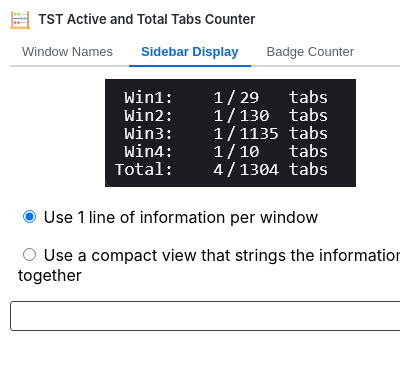
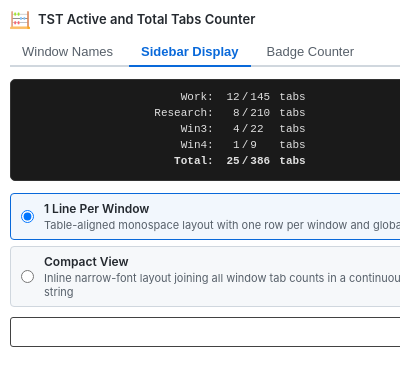
Before and after one commit to irvinm/TST-Active-and-Total-Tabs-Counter, a browser extension: page popup.html in a window 400 px wide. Both pictures are taken after a click on the button "Sidebar Display". Shown: the top 386 px of the page. Drawn offline with Linux system fonts and the light colour scheme.

Commit message:
Rework Sidebar Display with live text preview and remove obsolete images
- Replace static preview images in "Sidebar Display" tab with a live text representation matching TST sidebar rendering:
  - Demonstrates 4 sample windows (2 with custom names `Work` and `Research`, and 2 default `Win3`/`W3` and `Win4`/`W4`).
  - Illustrates tab counts for windows with 100+ tabs (`12 / 145`, `8 / 210`) and <30 tabs (`4 / 22`, `1 / 9`), plus global total (`25 / 386`).
  - Dynamically updates between column-aligned monospace table and inline continuous flow upon selecting an option.
- Redesign display mode radio buttons into selectable option cards (`.option-card`) consistent with the "Window Names" row styling.
- Remove obsolete graphics `OneLinePerWindow.png` and `CompactView.png` to reduce package size.
- Update `README.md` to point to the GitHub-hosted asset for the Compact Example screenshot.

```diff
--- a/popup.css
+++ b/popup.css
@@ -64,37 +64,129 @@ body {
     display: block;
 }
 
-.option-group, .option-group2 {
+/* Badge Counter Options */
+.option-group {
     margin-bottom: 6px;
     padding: 6px 8px;
     border-radius: 4px;
 }
-#message {
-    margin-top: 10px;
-    min-height: 20px;
-    font-size: 12px;
+#image-row {
     text-align: center;
-    border: 1px solid transparent;
-    border-color: #424242; /* Slightly visible border in dark mode */
-    padding: 4px 8px;
-    border-radius: 3px;
-}
-#image-row, #image-row2 {
-    text-align: center; /* Center the images */
-    margin-bottom: 14px; /* Add some space between the images and the options */
+    margin-bottom: 14px;
 }
 #image-row img, #image-row .arrow {
     display: inline-block;
-    vertical-align: middle; /* Aligns the images and arrows vertically in the middle */
-    width: 35px; /* Adjust width as needed */
-    height: 35px; /* Adjust height as needed */
+    vertical-align: middle;
+    width: 35px;
+    height: 35px;
 }
 #image-row .arrow {
-    width: auto; /* Auto width for arrows */
-    height: auto; /* Auto height for arrows */
-    font-size: 24px; /* Adjust the size of the arrow as needed */
-    margin-right: 5px; /* Consistent spacing with images */
-    margin-left: 5px; /* Consistent spacing with images */
+    width: auto;
+    height: auto;
+    font-size: 24px;
+    margin-right: 5px;
+    margin-left: 5px;
+}
+
+/* Sidebar Display - Live Text Preview */
+#sidebar-preview {
+    background-color: #1a1a1a;
+    color: #e0e0e0;
+    border: 1px solid #333333;
+    border-radius: 5px;
+    padding: 10px 14px;
+    margin-bottom: 12px;
+    min-height: 94px;
+    display: flex;
+    align-items: center;
+    justify-content: center;
+    box-sizing: border-box;
+}
+.sidebar-preview-table {
+    display: table;
+    font-family: monospace;
+    font-size: 11px;
+    line-height: 1.45;
+}
+.sidebar-preview-row {
+    display: table-row;
+}
+.preview-label {
+    display: table-cell;
+    text-align: right;
+    white-space: nowrap;
+    padding-right: 6px;
+}
+.preview-act {
+    display: table-cell;
+    text-align: right;
+    min-width: 20px;
+}
+.preview-slash {
+    display: table-cell;
+    padding-left: 2px;
+}
+.preview-tot {
+    display: table-cell;
+    text-align: left;
+    padding-left: 2px;
+    min-width: 26px;
+}
+.preview-unit {
+    display: table-cell;
+    padding-left: 3px;
+}
+.preview-total {
+    font-weight: 600;
+}
+.sidebar-preview-compact {
+    font-family: 'Arial Narrow', sans-serif;
+    font-size: 11px;
+    line-height: 1.45;
+    text-align: center;
+}
+.preview-item {
+    white-space: nowrap;
+}
+
+/* Option Cards (Consistent with Window Names) */
+.option-card {
+    display: flex;
+    align-items: center;
+    gap: 10px;
+    padding: 7px 10px;
+    margin-bottom: 6px;
+    background-color: #f6f8fa;
+    border: 1px solid #d0d7de;
+    border-radius: 4px;
+    cursor: pointer;
+    transition: border-color 0.15s ease, background-color 0.15s ease;
+}
+.option-card:hover {
+    background-color: #f0f2f5;
+}
+.option-card input[type="radio"] {
+    margin: 0;
+    cursor: pointer;
+}
+.option-card.selected,
+.option-card:has(input[type="radio"]:checked) {
+    border-color: #0969da;
+    background-color: rgba(9, 105, 218, 0.05);
+}
+.option-text {
+    display: flex;
+    flex-direction: column;
+    gap: 2px;
+}
+.option-title {
+    font-size: 12px;
+    font-weight: 600;
+    color: #24292f;
+}
+.option-desc {
+    font-size: 11px;
+    color: #57606a;
 }
 
 /* Window Names Section (1 row per window) */
@@ -169,6 +261,19 @@ body {
     box-shadow: 0 0 0 2px rgba(9, 105, 218, 0.2);
 }
 
+/* Status Message */
+#message {
+    margin-top: 10px;
+    min-height: 20px;
+    font-size: 12px;
+    text-align: center;
+    border: 1px solid transparent;
+    border-color: #424242;
+    padding: 4px 8px;
+    border-radius: 3px;
+}
+
+/* Dark Mode */
 @media (prefers-color-scheme: dark) {
     body {
         background-color: #121212;
@@ -192,13 +297,31 @@ body {
         border-bottom-color: #58a6ff;
     }
     #message {
-        border-color: #424242; /* Slightly visible border in dark mode */
+        border-color: #424242;
     }
-    .option-group, .option-group2 {
+    .option-group {
         background-color: #333333;
     }
-    .option-group label, .option-group2 label {
+    .option-group label {
         color: #e0e0e0;
+    }
+    .option-card {
+        background-color: #242424;
+        border-color: #383838;
+    }
+    .option-card:hover {
+        background-color: #2a2a2a;
+    }
+    .option-card.selected,
+    .option-card:has(input[type="radio"]:checked) {
+        border-color: #58a6ff;
+        background-color: rgba(88, 166, 255, 0.1);
+    }
+    .option-title {
+        color: #f0f0f0;
+    }
+    .option-desc {
+        color: #8b949e;
     }
     .window-row {
         background-color: #242424;
--- a/popup.html
+++ b/popup.html
@@ -26,14 +26,24 @@
 
     <!-- Tab 2: Sidebar Display -->
     <div id="tab-sidebar-display" class="tab-content">
-        <div id="image-row2"></div>
-        <div class="option-group2" data-option="oneLinePerWindow">
-            <input type="radio" id="oneLinePerWindow" name="displayStyleOption" value="oneLinePerWindow" title="Table aligned, 1 row per info element, monospace font, maintains table up to 9999 tabs, Format -> Label: xxxx / yyyy tabs">
-            <label for="oneLinePerWindow" title="Format -> Label: xxxx / yyyy tabs, table aligned, monospace font, maintains alignment up to 9999 tabs">Use 1 line of information per window</label><br>
+        <div id="sidebar-preview">
+            <!-- Text representation of windows dynamically rendered here -->
         </div>
-        <div class="option-group2" data-option="compactView">
-            <input type="radio" id="compactView" name="displayStyleOption" value="compactView" title="Left justified, narrow font, self-adjusting button height, window info text will not wrap, will dynamically adjust if the sidebar is resized">
-            <label for="compactView" title="Left justified, narrow font, self-adjusting button height, window info text will not wrap, will dynamically adjust if the sidebar is resized">Use a compact view that strings the information together</label><br>
+        <div id="display-options-list">
+            <label class="option-card" for="oneLinePerWindow">
+                <input type="radio" id="oneLinePerWindow" name="displayStyleOption" value="oneLinePerWindow">
+                <div class="option-text">
+                    <span class="option-title">1 Line Per Window</span>
+                    <span class="option-desc">Table-aligned monospace layout with one row per window and global totals</span>
+                </div>
+            </label>
+            <label class="option-card" for="compactView">
+                <input type="radio" id="compactView" name="displayStyleOption" value="compactView">
+                <div class="option-text">
+                    <span class="option-title">Compact View</span>
+                    <span class="option-desc">Inline narrow-font layout joining all window tab counts in a continuous string</span>
+                </div>
+            </label>
         </div>
     </div>
 
--- a/popup.js
+++ b/popup.js
@@ -1,9 +1,7 @@
 document.addEventListener('DOMContentLoaded', async function() {
     const options = {
         switchToSVG: ['./images/BadgeText-9-Cropped.png', './images/BadgeText-99-Cropped.png', './images/BadgeText-999-Cropped.png', './images/SVG-1000-Cropped.png'],
-        alwaysSVG: ['./images/SVG-9-Cropped.png', './images/SVG-99-Cropped.png', './images/SVG-999-Cropped.png', './images/SVG-1000-Cropped.png'],
-        oneLinePerWindow: ['./images/OneLinePerWindow.png'],
-        compactView: ['./images/CompactView.png']
+        alwaysSVG: ['./images/SVG-9-Cropped.png', './images/SVG-99-Cropped.png', './images/SVG-999-Cropped.png', './images/SVG-1000-Cropped.png']
     };
 
     function updateImageRow(selectedOption) {
@@ -34,24 +32,71 @@ document.addEventListener('DOMContentLoaded', async function() {
         });
     }
 
-    function updateImageRow2(selectedOption) {
-        const imageRow = document.querySelector('#image-row2');
-        // Apply flexbox styles to center children horizontally
-        imageRow.style.display = 'flex';
-        imageRow.style.justifyContent = 'center';
-        imageRow.style.flexWrap = 'wrap'; // Optional, based on your layout needs
+    function updateSidebarPreview(selectedOption) {
+        const previewContainer = document.querySelector('#sidebar-preview');
+        if (!previewContainer) return;
 
-        const images = options[selectedOption];
+        if (selectedOption === 'oneLinePerWindow') {
+            previewContainer.innerHTML = `
+                <div class="sidebar-preview-table">
+                    <div class="sidebar-preview-row">
+                        <span class="preview-label">Work:</span>
+                        <span class="preview-act">12</span>
+                        <span class="preview-slash">/</span>
+                        <span class="preview-tot">145</span>
+                        <span class="preview-unit">tabs</span>
+                    </div>
+                    <div class="sidebar-preview-row">
+                        <span class="preview-label">Research:</span>
+                        <span class="preview-act">8</span>
+                        <span class="preview-slash">/</span>
+                        <span class="preview-tot">210</span>
+                        <span class="preview-unit">tabs</span>
+                    </div>
+                    <div class="sidebar-preview-row">
+                        <span class="preview-label">Win3:</span>
+                        <span class="preview-act">4</span>
+                        <span class="preview-slash">/</span>
+                        <span class="preview-tot">22</span>
+                        <span class="preview-unit">tabs</span>
+                    </div>
+                    <div class="sidebar-preview-row">
+                        <span class="preview-label">Win4:</span>
+                        <span class="preview-act">1</span>
+                        <span class="preview-slash">/</span>
+                        <span class="preview-tot">9</span>
+                        <span class="preview-unit">tabs</span>
+                    </div>
+                    <div class="sidebar-preview-row preview-total">
+                        <span class="preview-label">Total:</span>
+                        <span class="preview-act">25</span>
+                        <span class="preview-slash">/</span>
+                        <span class="preview-tot">386</span>
+                        <span class="preview-unit">tabs</span>
+                    </div>
+                </div>
+            `;
+        } else {
+            previewContainer.innerHTML = `
+                <div class="sidebar-preview-compact">
+                    <span class="preview-item">Work: 12/145</span>,
+                    <span class="preview-item">Research: 8/210</span>,
+                    <span class="preview-item">W3: 4/22</span>,
+                    <span class="preview-item">W4: 1/9</span>,
+                    <span class="preview-item preview-total">T: 25/386</span>
+                </div>
+            `;
+        }
+    }
 
-        while (imageRow.firstChild) {
-            imageRow.removeChild(imageRow.firstChild);
-        }
-
-        images.forEach((src, index) => {
-            const img = document.createElement('img');
-            img.src = src;
-            img.alt = '';
-            imageRow.appendChild(img);
+    function updateOptionCardSelection() {
+        document.querySelectorAll('.option-card').forEach(card => {
+            const radio = card.querySelector('input[type="radio"]');
+            if (radio && radio.checked) {
+                card.classList.add('selected');
+            } else {
+                card.classList.remove('selected');
+            }
         });
     }
 
@@ -69,12 +114,14 @@ document.addEventListener('DOMContentLoaded', async function() {
         let result2 = await browser.storage.local.get(['displayStyleOption']);
         if (result2.displayStyleOption === "compactView") {
             document.getElementById(result2.displayStyleOption).checked = true;
-            updateImageRow2(result2.displayStyleOption);
+            updateSidebarPreview(result2.displayStyleOption);
+            updateOptionCardSelection();
             browser.runtime.sendMessage({ action: "setTabCountMethod", tabCountMethod: 2 });
         } else {
             await browser.storage.local.set({displayStyleOption: "oneLinePerWindow"});
             document.getElementById("oneLinePerWindow").checked = true;
-            updateImageRow2("oneLinePerWindow");
+            updateSidebarPreview("oneLinePerWindow");
+            updateOptionCardSelection();
             browser.runtime.sendMessage({ action: "setTabCountMethod", tabCountMethod: 1 });
         }
 
@@ -246,7 +293,8 @@ document.addEventListener('DOMContentLoaded', async function() {
                 try {
                     await browser.storage.local.set({displayStyleOption: this.id});
                     console.log('Display option saved:', this.id);
-                    updateImageRow2(this.id);
+                    updateSidebarPreview(this.id);
+                    updateOptionCardSelection();
                     showStatusMessage('Display option saved!');
 
                     if (this.id === "oneLinePerWindow") {
```
Also changed, not shown: README.md, images/CompactView.png (deleted), images/OneLinePerWindow.png (deleted).
